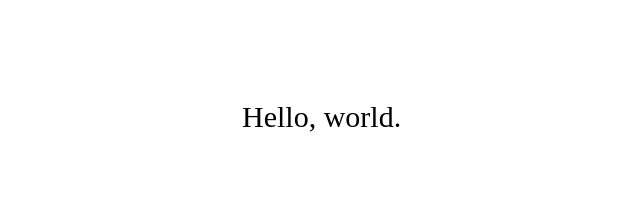
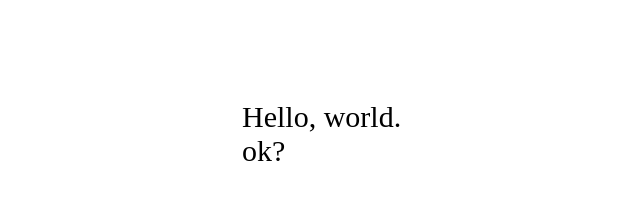
Before and after one commit to mettmac/Blog, a plain HTML site: page index.html in a window 1280 px wide. Shown: the full height of the page, 298-938 px from the left. Drawn offline with Linux system fonts and the light colour scheme.

Commit message:
test
just test

```diff
--- a/index.html
+++ b/index.html
@@ -15,6 +15,7 @@
 <body>
 <div class="theme">
   Hello, world.
+  ok?
 </div>
 
 </body>
```
